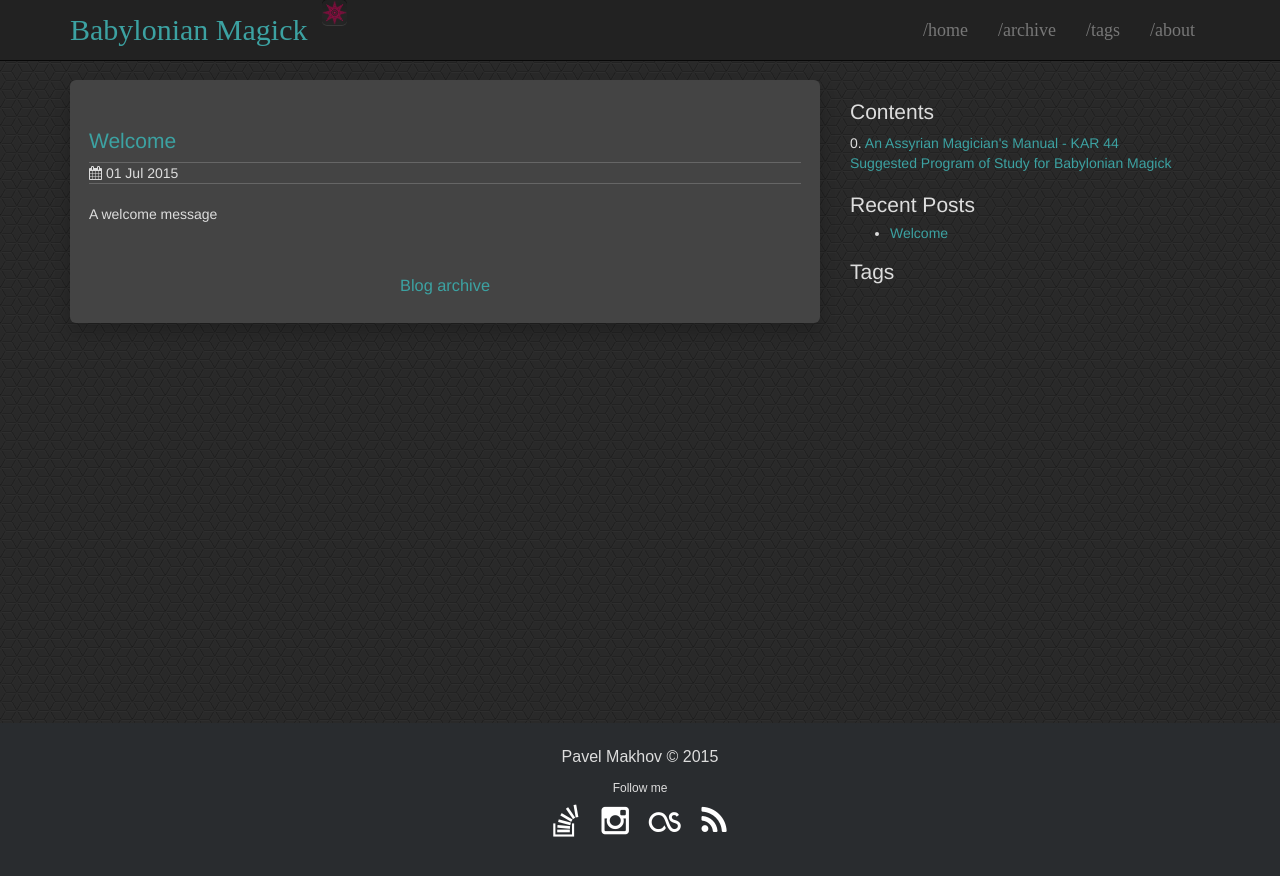
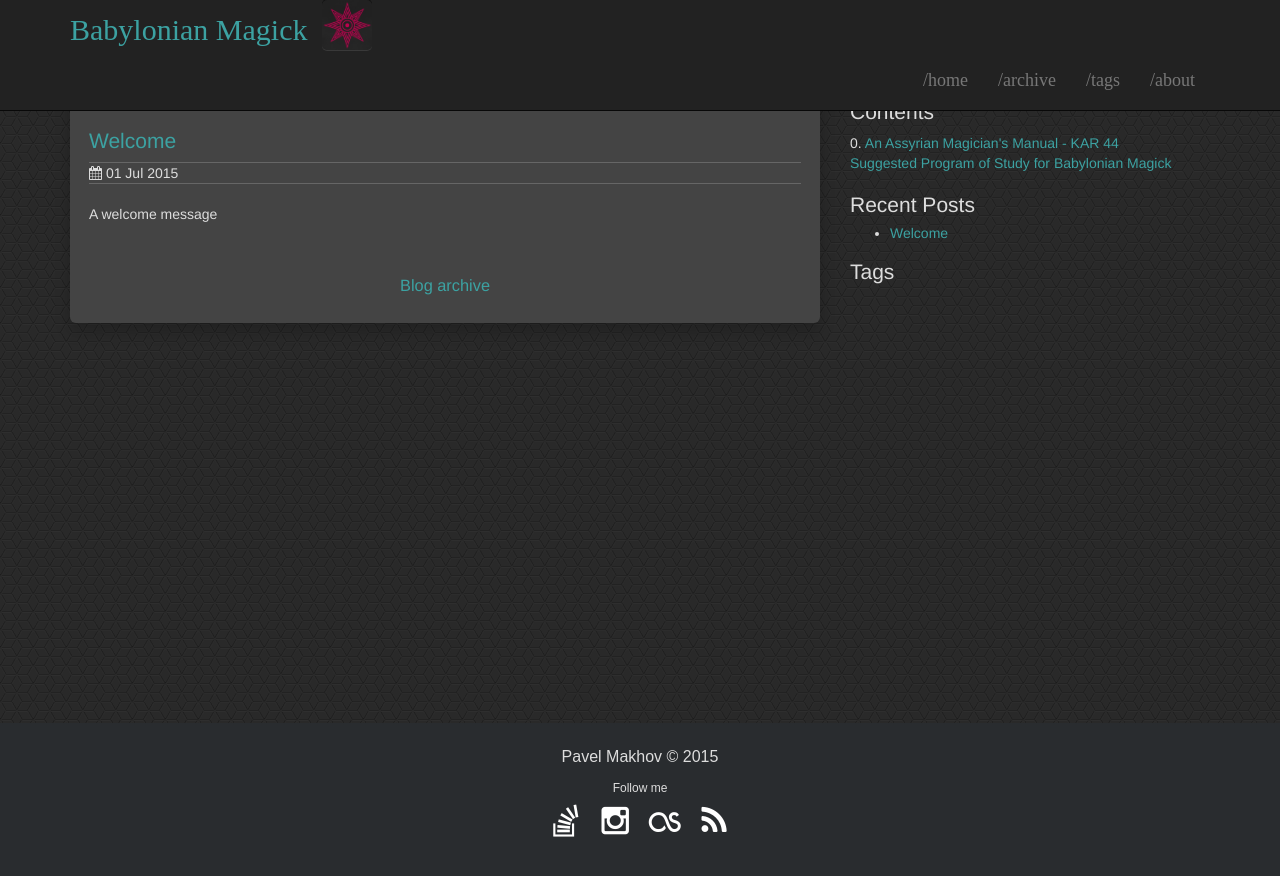
Before and after one commit to abaset/babylon, a Jekyll site: the page built from index.html, in a window 1280 px wide. Shown: the top 876 px of the page. Built offline with Jekyll 4.4.1, drawn with Linux system fonts in a browser that asks for light colours.

Commit message:
Update header.html

```diff
--- a/_includes/header.html
+++ b/_includes/header.html
@@ -39,8 +39,8 @@
 
   <nav class="navbar navbar-inverse navbar-fixed-top">
     <div class="container">
+                <img src="http://anpuluv.github.io/babylon/images/star.jpg" width="50" height="50">
       <div class="navbar-header">
-          <img src="http://anpuluv.github.io/babylon/images/star.jpg" width="25" height="25">
         <button type="button" class="navbar-toggle" data-toggle="collapse" data-target=".navbar-collapse">
           <span class="icon-bar"></span>
           <span class="icon-bar"></span>
```
